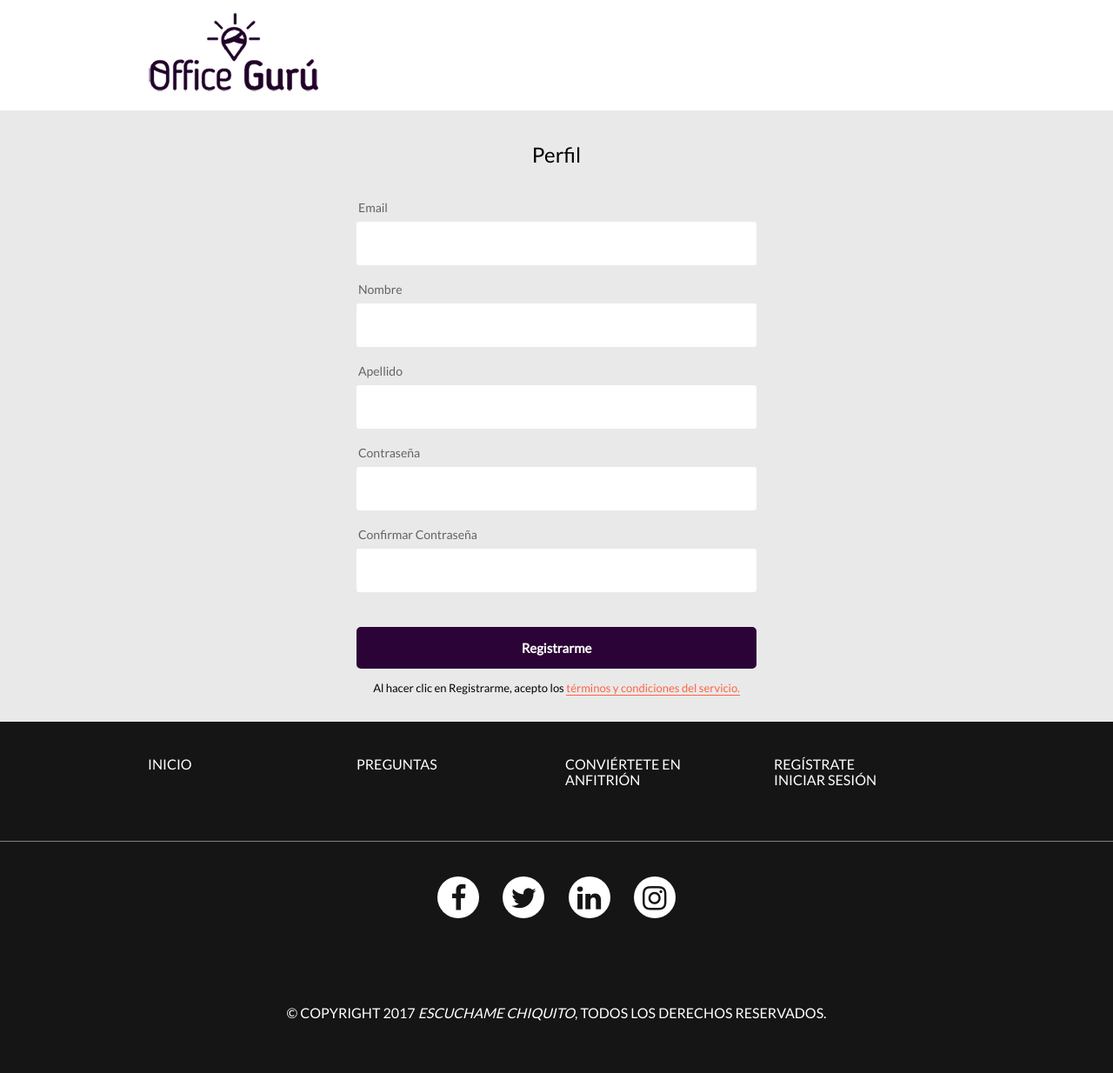
After one commit to Apalamara/proyectoDigital, a PHP site: page /profile.php in a window 1280 px wide. The commit adds this page. Shown: the whole page at 87% size. Run offline with PHP 8.4, Linux system fonts and the light colour scheme.

Commit message:
Se modifica el menu y se crea la página de perfil
- Se modificó el menú para que muestre diferente información según el usuario esté logueado o no.
- Se agrego la página inicial de perfil

```diff
--- a/header.php
+++ b/header.php
@@ -1,3 +1,4 @@
+<?php require_once('./php/requires.php'); ?>
 <!DOCTYPE html>
 <html lang="en">
 <head>
@@ -28,8 +29,12 @@
 							<ul>
 								<li class="menu-item-host"><a href="register.php">Convertite en gurú</a></li>
 								<li class="menu-item-faq"><a href="faq.php">FAQ</a></li>
+								<?php if (isLoggedIn()) { ?>
+								<li class="menu-item-user"><a href="profile.php"><i class="icon-lock"></i> <?php echo $_SESSION['user']['first_name']; ?></a></li>
+								<?php } else { ?>
 								<li class="menu-item-register"><a href="register.php">Registrate</a></li>
 								<li class="menu-item-login"><a href="login.php">Ingresá</a></li>
+								<?php } ?>
 							</ul>
 						</nav>
 					</div>
--- a/index.php
+++ b/index.php
@@ -1,3 +1,5 @@
+
+<?php require_once('./php/requires.php'); ?>
 <?php $bodyClass = 'page-home'; ?>
 <?php require_once('header.php'); ?>
 <main>
--- /dev/null
+++ b/profile.php
@@ -0,0 +1,79 @@
+<?php $bodyClass = 'page-profile' ?>
+<?php require_once('./php/users.php'); ?>
+<?php require_once('header.php'); ?>
+
+<?php
+	// Tener en cuenta el name del input
+	$email = $_SESSION['user']['email'] ?? null;
+	$firstName = $_SESSION['user']['first_name'] ?? null;
+	$lastName = $_SESSION['user']['last_name'] ?? null;
+	$newsletter = $_SESSION['user']['newsletter'] ?? null;
+
+	/*
+	$errors = [];
+	if($_POST)
+	{
+		if(!($errors = register($_POST)))
+		{
+			header('location: welcome.php');
+			exit;
+		}
+	}
+	*/
+?>
+
+<main>
+	<section id="register">
+		<div class="container">
+
+			<h2 class="p-left p-right">Perfil</h2>
+
+			<div class="p-left p-right p-half-top">
+				<!--Empieza el form de registro -->
+				<form class="form-register" action="" method="post">
+
+					<div class="form-group">
+						<label for="email">Email</label>
+						<input type="email" name="email" class="form-control" id="email" value="<?php echo $email; ?>">
+						<!--<i class="icon-mail-alt"></i>-->
+					</div>
+
+					<div class="form-group">
+						<label for="first_name">Nombre</label>
+						<input type="text" name="first_name" class="form-control" id="first_name" value="<?php echo $firstName; ?>">
+					</div>
+
+
+					<div class="form-group">
+						<label for="last_name">Apellido</label>
+						<input type="text" name="last_name" class="form-control" id="last_name" value="<?php echo $lastName; ?>">
+					</div>
+
+					<div class="form-group">
+						<label for="password">Contraseña</label>
+						<input type="password" name="password" class="form-control" id="password" value="">
+					</div>
+
+					<div class="form-group">
+						<label for="pass_confirm">Confirmar Contraseña</label>
+						<input type="password" name="pass_confirm" class="form-control" id="pass_confirm" value="">
+					</div>
+
+					<input type="submit" class="btn btn-register" value="Registrarme">
+
+					<div class="legal-text">
+						<!-- <label for="terms" class="terms">
+							<input type="checkbox" id="newsletter" name="newsletter"> Me gustaría recibir cupones, promociones, encuestas y actualizaciones por correo electrónico sobre OfficeGuru y sus socios.
+						</label> -->
+						<p>Al hacer clic en Registrarme, acepto los <a href="#" target="_blank">términos y condiciones del servicio.</a></p>
+					</div>
+
+
+				</form>
+			</div>
+
+		</div>
+	</section>
+</main>
+
+<?php require_once('footer.php'); ?>
```
